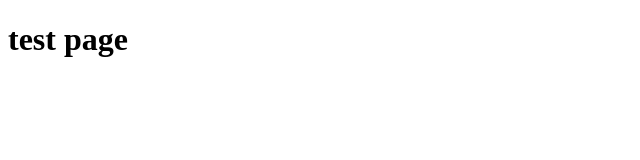
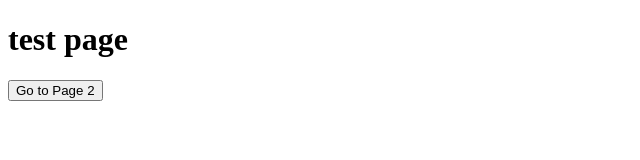
Before and after one commit to mishanhamon/appa_1, a plain HTML site: page index.html in a window 1280 px wide. Shown: the whole page, without its empty margins (0-640 px from the left). Drawn offline with Linux system fonts and the light colour scheme.

Commit message:
Update index.html

```diff
--- a/index.html
+++ b/index.html
@@ -5,5 +5,8 @@
 </head>
 <body>
     <h1>test page</h1>
+    <a href="page2.html">
+        <button>Go to Page 2</button>
+    </a>
 </body>
 </html>
```
